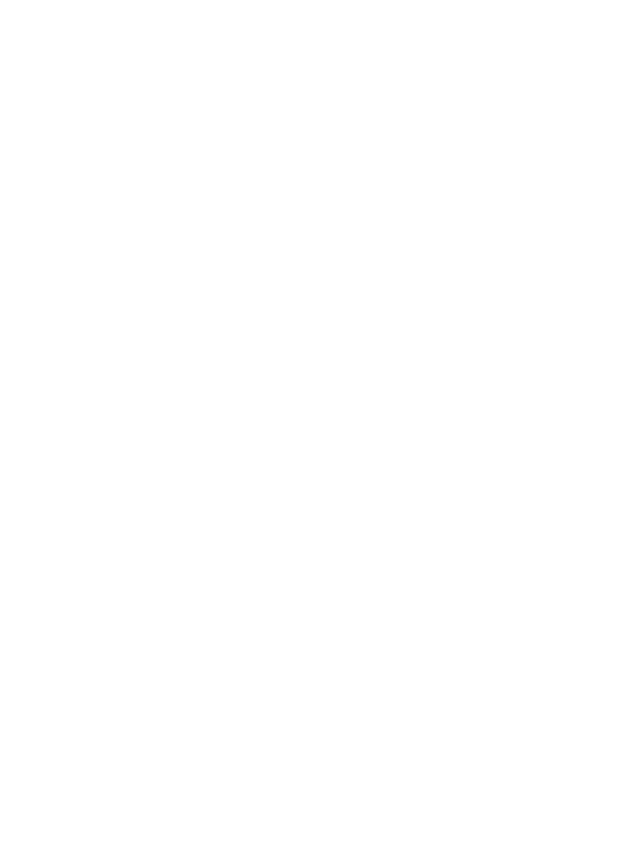
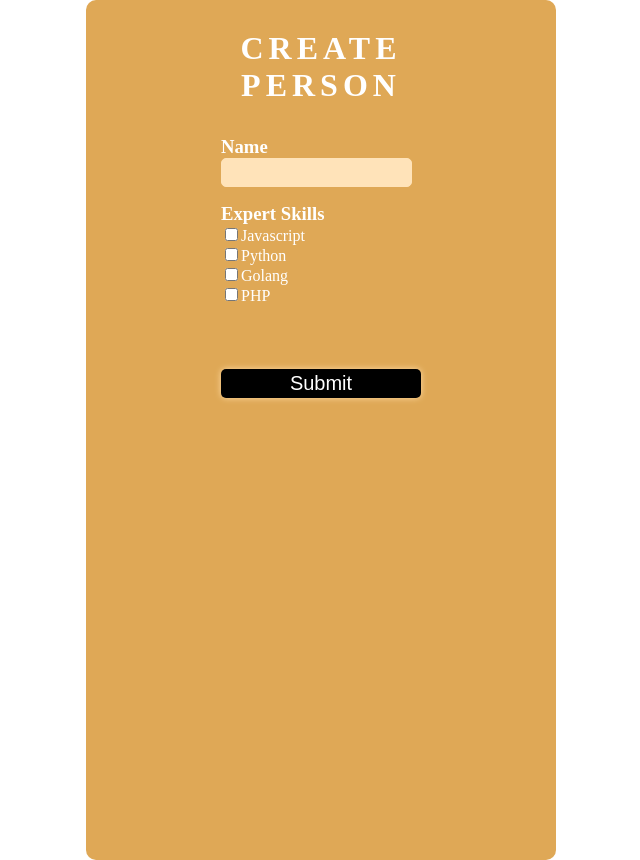
Before and after one commit to evanezcent/Qlue-Assignment, a React (Create React App) app: page /create in a window 1280 px wide. Before the commit this address had no page. Shown: the whole page, without its empty margins (319-959 px from the left). Before the commit the page ends 800 px from the top, so only its background shows below. Built offline with nearby package versions, Linux system fonts and the light colour scheme.

Commit message:
create person done

```diff
--- a/src/App.js
+++ b/src/App.js
@@ -2,6 +2,7 @@
 import { BrowserRouter as Router, Routes, Route } from "react-router-dom";
 import { Profile } from "./pages/profile";
 import { DataProvider } from "./context/data";
+import { Create } from "./pages/create";
 
 function App() {
   return (
@@ -11,6 +12,7 @@
           <Routes>
             <Route path="/" element={<Home />} />
             <Route path="/profile/:name" element={<Profile />} />
+            <Route path="/create" element={<Create />} />
           </Routes>
         </div>
       </DataProvider>
--- a/src/index.css
+++ b/src/index.css
@@ -70,3 +70,14 @@
 .mb-6 {
   margin-bottom: 6rem;
 }
+
+.text-center {
+  text-align: center;
+}
+
+.text-right {
+  text-align: right;
+}
+.text-left {
+  text-align: left;
+}
--- /dev/null
+++ b/src/pages/create.css
@@ -0,0 +1,27 @@
+.input__name {
+  background-color: #ffe3b9;
+  border: 1px solid #ffe3b9;
+  border-radius: 5px;
+  padding: 6px;
+}
+.input__name:focus-visible {
+  border: none;
+  outline: none;
+  border: 1px solid #ffe3b9;
+}
+
+.btn__submit {
+  background-color: black;
+  box-shadow: 0 0 6px #ffdba5;
+  color: white;
+  border: none;
+  border-radius: 5px;
+  font-size: 20px;
+  padding: 3px 10px;
+  width: 100%;
+  cursor: pointer;
+}
+
+.box__form {
+  width: 200px;
+}
--- /dev/null
+++ b/src/pages/create.jsx
@@ -0,0 +1,120 @@
+import { useState } from "react";
+import { useContextData } from "../context/data";
+import "./create.css";
+import { useNavigate } from "react-router-dom";
+
+export const Create = () => {
+  const [error, setError] = useState(false);
+  const [errMsg, setErrMsg] = useState("Please fill in name above!");
+  const [skills, setSkills] = useState([]);
+  const [name, setName] = useState("");
+  const { data_provider, setDataProvider } = useContextData();
+  const history = useNavigate();
+
+  const handleInput = (e) => {
+    let value = e.target.value;
+
+    if (value.length < 3) {
+      setErrMsg("Please fill min. 3 char!");
+      setError(true);
+    } else {
+      setError(false);
+      setName(value);
+    }
+  };
+
+  const handleCheck = (e) => {
+    let value = e.target.value;
+
+    var index = skills.indexOf(value);
+    if (index !== -1) {
+      skills.splice(index, 1);
+      setSkills(skills);
+    } else {
+      setSkills([...skills, value]);
+    }
+  };
+
+  const handleSubmit = () => {
+    if (name.length < 1) {
+      setErrMsg("Please fill in name above!");
+      setError(true);
+    } else {
+      setError(false);
+      let newPerson = {
+        id: data_provider.length + 1,
+        full_name: name,
+        expert_skills: skills,
+      };
+
+      setDataProvider([...data_provider, newPerson]);
+      history(`/`);
+    }
+  };
+
+  return (
+    <div className="profile__box">
+      <div style={{ textAlign: "center" }} className="box__form">
+        <h1 className="mb-2">Create Person</h1>
+
+        <div className="mb-1 text-left">
+          <h3>
+            <strong>Name</strong>
+          </h3>
+          <input type="text" className="input__name" onInput={handleInput} />
+          {!error || <small style={{ color: "red" }}>{errMsg}</small>}
+        </div>
+
+        <div className="mb-4 text-left">
+          <h3>
+            <strong>Expert Skills</strong>
+          </h3>
+          <div>
+            <input
+              type="checkbox"
+              id="skill1"
+              name="skills"
+              onChange={handleCheck}
+              value="Javascript"
+            />
+            <label htmlFor="skill1">Javascript</label>
+            <br />
+            <input
+              type="checkbox"
+              id="skill2"
+              name="skills"
+              onChange={handleCheck}
+              value="Python"
+            />
+            <label htmlFor="skill2">Python</label>
+            <br />
+            <input
+              type="checkbox"
+              id="skill3"
+              name="skills"
+              onChange={handleCheck}
+              value="Golang"
+            />
+            <label htmlFor="skill3">Golang</label>
+            <br />
+            <input
+              type="checkbox"
+              id="skill4"
+              name="skills"
+              onChange={handleCheck}
+              value="PHP"
+            />
+            <label htmlFor="skill4">PHP</label>
+            <br />
+          </div>
+        </div>
+
+        <div>
+          <button className="btn__submit" onClick={handleSubmit}>
+            Submit
+          </button>
+        </div>
+      </div>
+    </div>
+  );
+};
--- a/src/pages/home.jsx
+++ b/src/pages/home.jsx
@@ -1,22 +1,44 @@
-import { useEffect, useState } from "react";
+import { useEffect } from "react";
 import { Item } from "../components/item";
 import response from "../data/data";
 import { useContextData } from "../context/data";
 import { restructureData } from "../utils/utility";
+import { Link } from "react-router-dom";
 
 export const Home = () => {
-  const { setDataProvider } = useContextData();
-  const [data, setData] = useState([]);
+  const { setDataProvider, data_provider } = useContextData();
+
+  const buttonStyle = {
+    backgroundColor: "black",
+    color: "white",
+    width: "20px",
+    height: "20px",
+    borderRadius: "50%",
+    fontSize: "30px",
+    fontWeight: "bold",
+    display: "flex",
+    justifyContent: "center",
+    alignItems: "center",
+    padding: "4px",
+    position: "absolute",
+    bottom: "1rem",
+    left: "0",
+    right: "0",
+    margin: "auto",
+  };
 
   useEffect(() => {
     let tempData = [];
     if (response.message.toLowerCase().includes("success")) {
-      tempData = restructureData(response.data);
+      if (data_provider.length === 0) {
+        tempData = restructureData(response.data);
 
-      setDataProvider(tempData);
-      setData(tempData);
+        setDataProvider(tempData);
+      }
     }
-  }, [setDataProvider]);
+
+    return;
+  }, [setDataProvider, data_provider]);
 
   const parentStyle = {
     display: "flex",
@@ -25,10 +47,12 @@
   };
 
   return (
-    <>
-      <div style={parentStyle}>
-        <Item data={data} />
-      </div>
-    </>
+    <div style={parentStyle}>
+      <Item data={data_provider} />
+
+      <Link style={buttonStyle} to="create">
+        +
+      </Link>
+    </div>
   );
 };
```
Also changed, not shown: src/utils/local-storate.jsx (deleted, +0 -15 lines).
